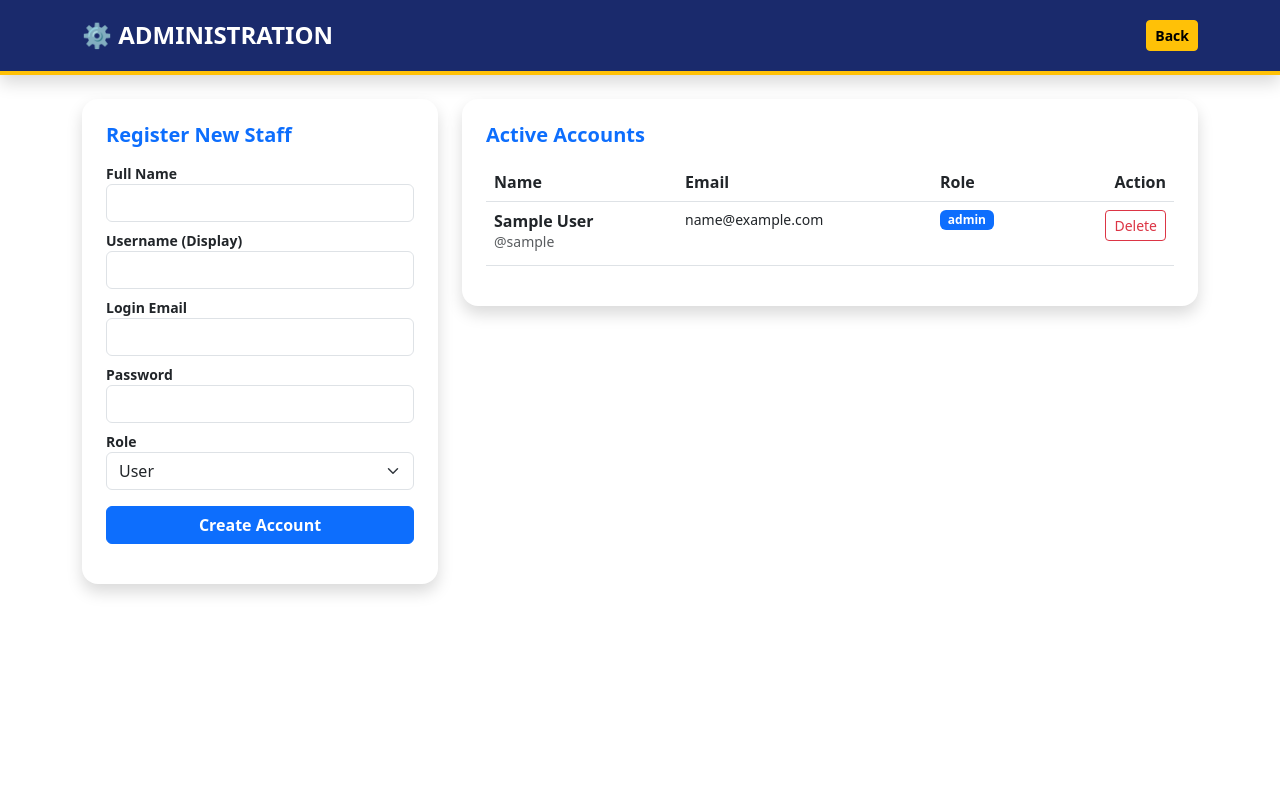
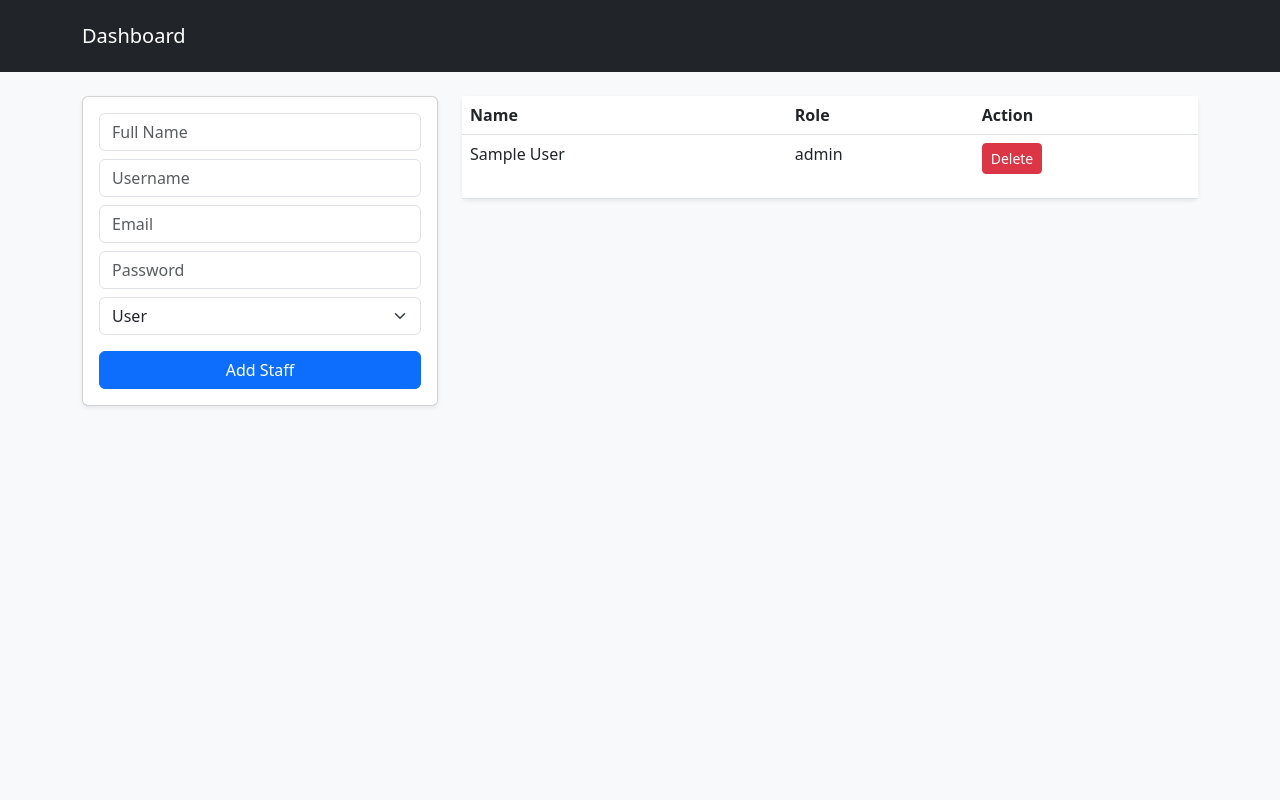
Before and after one commit to SYARIZAM15/Asset-Tracker-System, a Flask app: page /admin/users in a window 1280 px wide. Run offline with Flask 3, Linux system fonts and the light colour scheme; the visitor is signed in with stand-in values (Sample User, id 1); a database or web service that is not in the repository returns one stand-in record (values such as "Sample title"); some libraries are stand-ins or nearby versions.

Commit message:
Update manage_users.html

```diff
--- a/templates/manage_users.html
+++ b/templates/manage_users.html
@@ -1,50 +1,30 @@
 <manage_users html>
-<html lang="en">
+<html>
 <head>
-    <meta charset="UTF-8">
-    <title>User Management</title>
+    <title>Manage Users</title>
     <link rel="stylesheet" href="https://cdn.jsdelivr.net/npm/bootstrap@5.3.0/dist/css/bootstrap.min.css">
-    <style>
-        :root { --jtdi-navy: #1a2a6c; --jtdi-gold: #ffc107; }
-        .header { background: var(--jtdi-navy); color: white; padding: 20px; border-bottom: 4px solid var(--jtdi-gold); }
-    </style>
 </head>
-<body>
-    <div class="header shadow mb-4"><div class="container d-flex justify-content-between align-items-center"><h4 class="mb-0 fw-bold">⚙️ ADMINISTRATION</h4><a href="/" class="btn btn-warning btn-sm fw-bold">Back</a></div></div>
-    <div class="container">
-        <div class="row g-4">
-            <div class="col-lg-4">
-                <div class="card shadow p-4 border-0 rounded-4">
-                    <h5 class="fw-bold text-primary mb-3">Register New Staff</h5>
-                    <form method="POST">
-                        <div class="mb-2"><label class="small fw-bold">Full Name</label><input type="text" name="full_name" class="form-control" required></div>
-                        <div class="mb-2"><label class="small fw-bold">Username (Display)</label><input type="text" name="username" class="form-control" required></div>
-                        <div class="mb-2"><label class="small fw-bold">Login Email</label><input type="email" name="email" class="form-control" required></div>
-                        <div class="mb-2"><label class="small fw-bold">Password</label><input type="password" name="password" class="form-control" required></div>
-                        <div class="mb-3"><label class="small fw-bold">Role</label>
-                            <select name="role" class="form-select"><option value="User">User</option><option value="Admin">Admin</option></select>
-                        </div>
-                        <button type="submit" class="btn btn-primary w-100 fw-bold">Create Account</button>
+<body class="bg-light">
+    <nav class="navbar navbar-dark bg-dark p-3"><div class="container"><a class="navbar-brand" href="/">Dashboard</a></div></nav>
+    <div class="container mt-4">
+        <div class="row">
+            <div class="col-md-4">
+                <form method="POST" class="card p-3 shadow-sm">
+                    <input type="text" name="full_name" placeholder="Full Name" class="form-control mb-2" required>
+                    <input type="text" name="username" placeholder="Username" class="form-control mb-2" required>
+                    <input type="email" name="email" placeholder="Email" class="form-control mb-2" required>
+                    <input type="password" name="password" placeholder="Password" class="form-control mb-2" required>
+                    <select name="role" class="form-select mb-3"><option>User</option><option>Admin</option></select>
+                    <button class="btn btn-primary w-100">Add Staff</button>
                 </form>
             </div>
-            </div>
-            <div class="col-lg-8">
-                <div class="card shadow p-4 border-0 rounded-4">
-                    <h5 class="fw-bold text-primary mb-3">Active Accounts</h5>
-                    <div class="table-responsive">
-                        <table class="table table-hover">
-                            <thead><tr><th>Name</th><th>Email</th><th>Role</th><th class="text-end">Action</th></tr></thead>
+            <div class="col-md-8">
+                <table class="table bg-white p-3 shadow-sm rounded">
+                    <thead><tr><th>Name</th><th>Role</th><th>Action</th></tr></thead>
                     <tbody>
                         {% for u in users %}
-                                <tr>
-                                    <td><strong>{{ u.full_name }}</strong><br><small class="text-muted">@{{ u.username }}</small></td>
-                                    <td class="small">{{ u.email }}</td>
-                                    <td><span class="badge {{ 'bg-danger' if u.role == 'Admin' else 'bg-primary' }}">{{ u.role }}</span></td>
-                                    <td class="text-end">
-                                        {% if u.username != session.user %}
-                                        <form action="/admin/delete_user/{{ u.id }}" method="POST"><button type="submit" class="btn btn-sm btn-outline-danger">Delete</button></form>
-                                        {% endif %}
-                                    </td>
+                        <tr><td>{{ u.full_name }}</td><td>{{ u.role }}</td>
+                            <td><form action="/admin/delete_user/{{ u.id }}" method="POST"><button class="btn btn-sm btn-danger">Delete</button></form></td>
                         </tr>
                         {% endfor %}
                     </tbody>
@@ -52,7 +32,5 @@
             </div>
         </div>
     </div>
-        </div>
-    </div>
 </body>
 </html>
```
Lines whose indentation alone changed are shown as unchanged.
